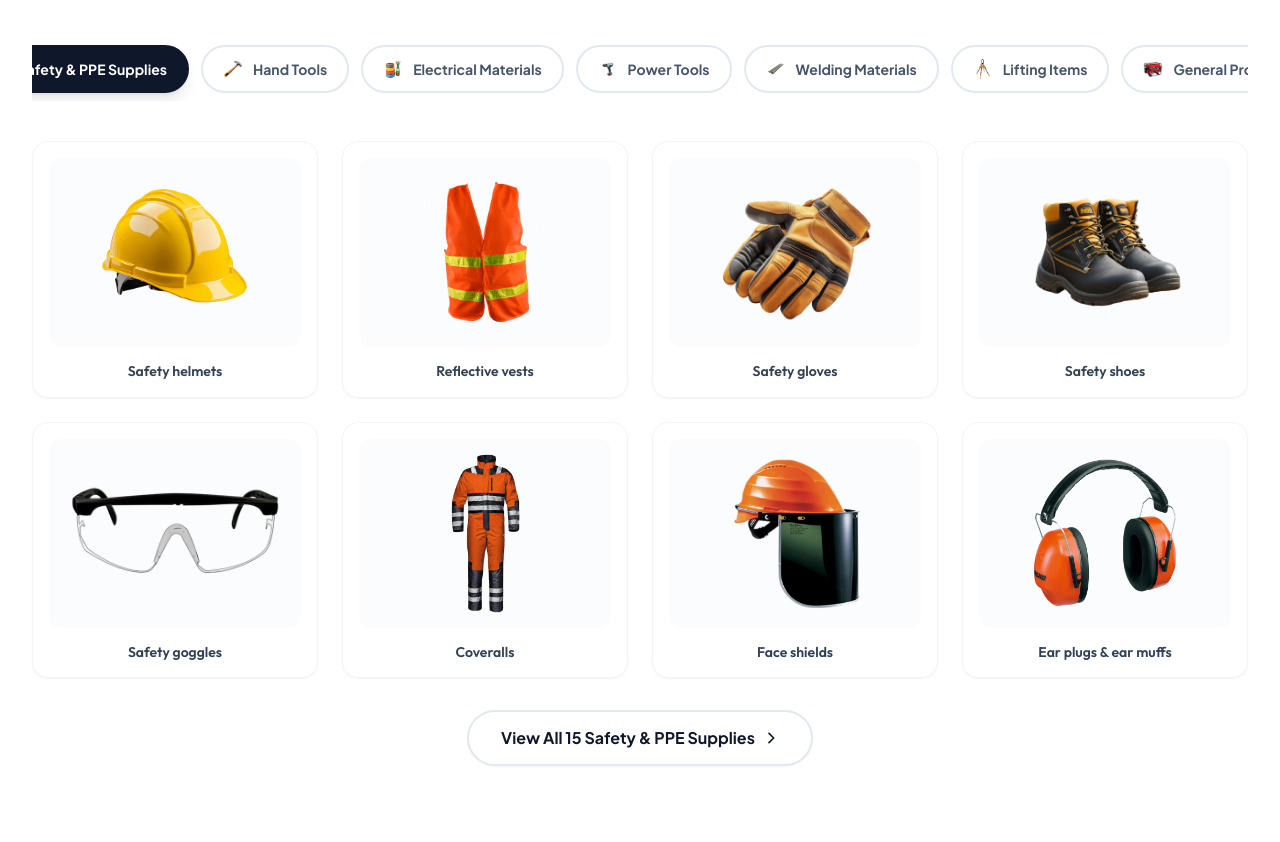
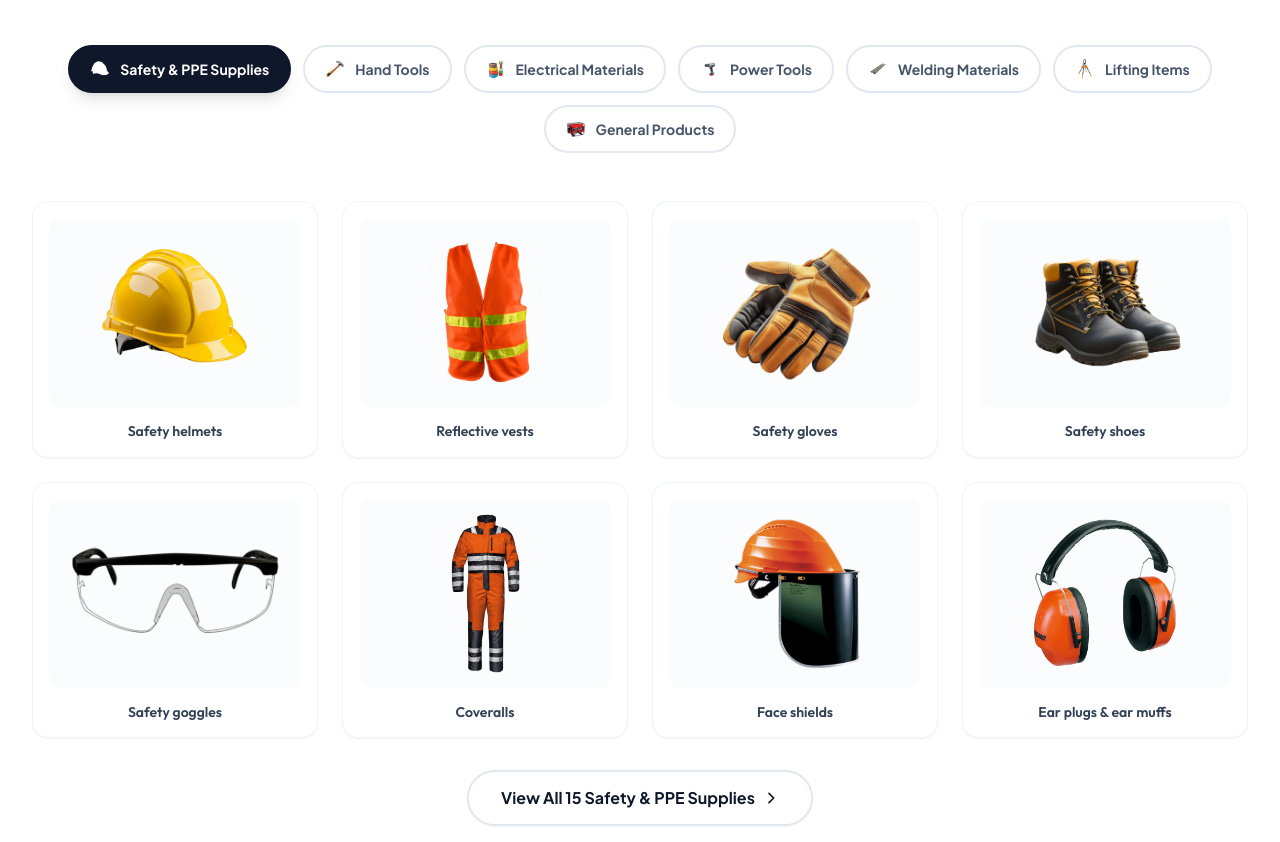
Before and after one commit to Accurates-Saudi/apsarabia, a website: page index.html in a window 1280 px wide. Shown: the part 2239-3081 px from the top of the page. Drawn offline with nearby package versions, Linux system fonts and the light colour scheme.

Commit message:
fixes the homepage category tabs being clipped off the left edge
The tab row combined `overflow-x-auto` with `sm:justify-center`. Once the
seven tabs grew wider than the container, centering pushed the first tabs
into negative offsets outside the scrollable area, so "Safety & PPE
Supplies" rendered sliced in half and could never be scrolled back to.

Below `sm` the row still scrolls, now from a true left-aligned start.
From `sm` up it wraps and centers instead of overflowing.

Co-Authored-By: Claude Opus 5 <noreply@anthropic.com>

```diff
--- a/index.html
+++ b/index.html
@@ -173,7 +173,7 @@
             </div>
 
             <!-- Category tabs -->
-            <div class="flex gap-2.5 sm:gap-3 overflow-x-auto pb-2 mb-10 sm:justify-center [scrollbar-width:none] [-ms-overflow-style:none] [&::-webkit-scrollbar]:hidden">
+            <div class="flex gap-2.5 sm:gap-3 overflow-x-auto sm:overflow-x-visible sm:flex-wrap sm:justify-center pb-2 mb-10 [scrollbar-width:none] [-ms-overflow-style:none] [&::-webkit-scrollbar]:hidden">
                     <button type="button" data-tab-btn="safety" aria-pressed="true" class="cat-tab-btn shrink-0 inline-flex items-center gap-2.5 px-5 py-3 rounded-full border-2 text-sm font-bold whitespace-nowrap transition-all duration-200 bg-slate-900 border-slate-900 text-white shadow-lg">
                         <img src="catalog/safety/helmet.png" alt="" class="w-5 h-5 object-contain brightness-0 invert">
                         Safety & PPE Supplies
```
